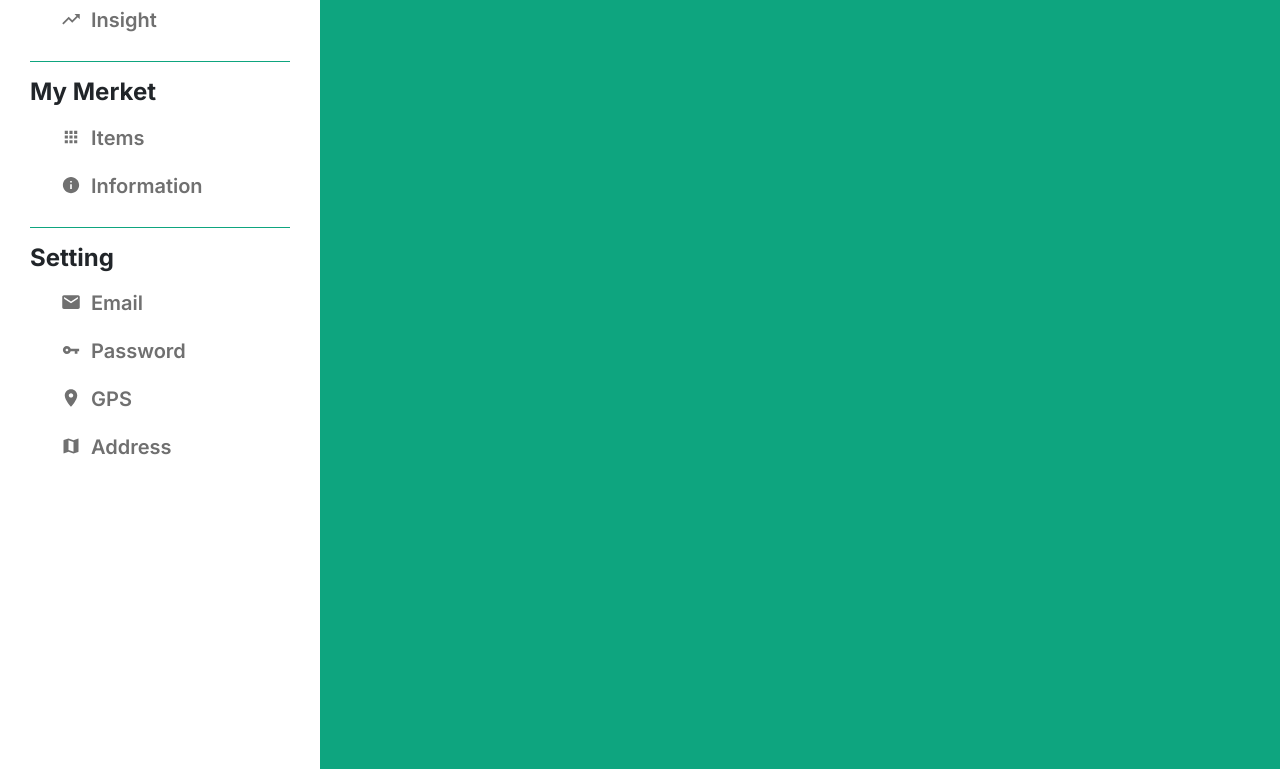
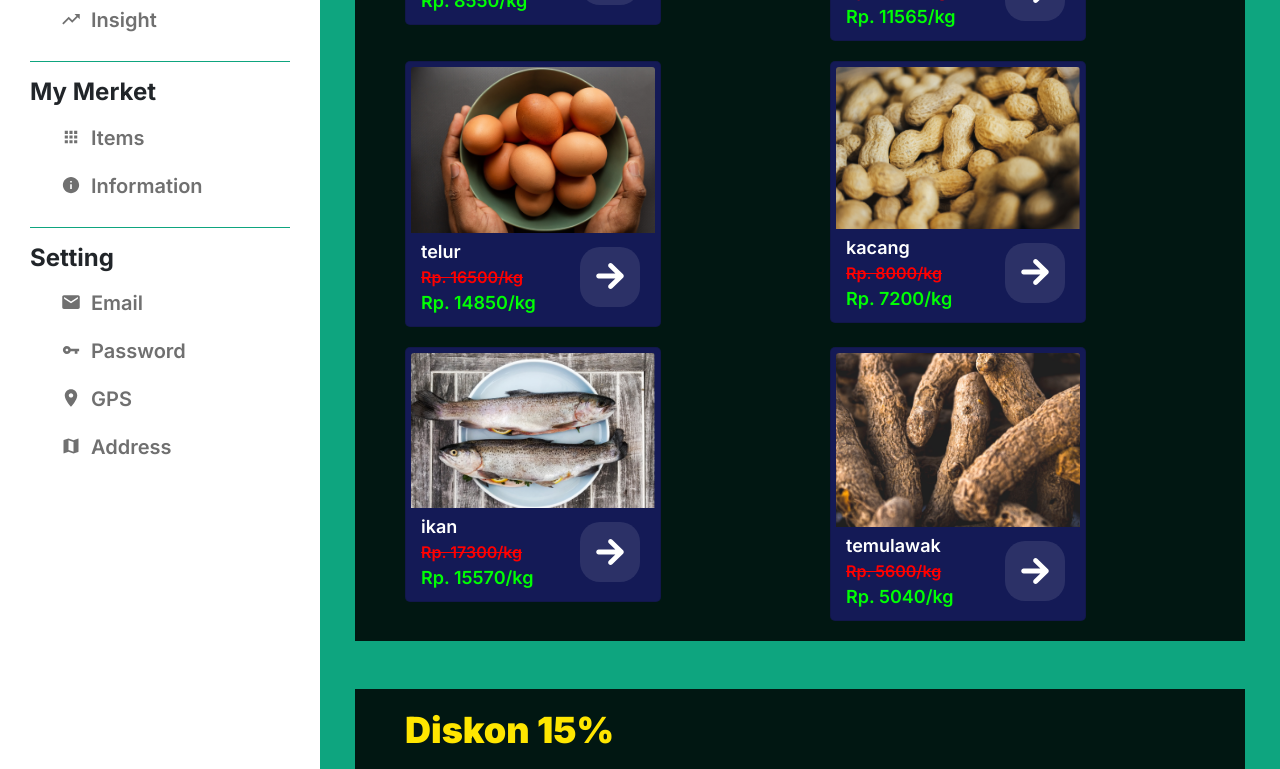
Before and after one commit to Wing-Dimas/Traditional-market.github.io, a plain HTML site: page promo.html in a window 1280 px wide. Shown: the part 511-1280 px from the top of the page. Drawn offline with nearby package versions, Linux system fonts and the light colour scheme.

Commit message:
Menyelesaikan halaman promo

```diff
--- /dev/null
+++ b/assets/css/promo.css
@@ -0,0 +1,76 @@
+section.container {
+  padding: 20px;
+  padding-left: 50px;
+  background-color: #011712;
+}
+.layer .top-title {
+  font-size: 36px;
+  font-weight: 900;
+  color: #ffe600;
+  margin-bottom: 20px;
+}
+
+.layer .card {
+  background-color: #141a56;
+  padding: 5px;
+  border-radius: 5px;
+  margin-top: 20px;
+}
+.layer .card .card-body {
+  display: flex;
+  justify-content: space-between;
+  align-items: center;
+  padding: 5px 10px;
+}
+
+.layer .card .card-body .left {
+  display: flex;
+  flex-direction: column;
+  font-weight: 600;
+}
+
+.layer .card .card-body .left .name {
+  color: #fff;
+  font-size: 18px;
+  margin: 0;
+}
+.layer .card .card-body .left .diskon {
+  color: #ff0000;
+  font-size: 16px;
+  text-decoration: line-through;
+  margin: 0;
+}
+.layer .card .card-body .left .price {
+  color: #00ff03;
+  font-size: 18px;
+  margin: 0;
+}
+
+.layer .card .card-body .right {
+  margin-left: 20px;
+  height: 100%;
+  padding: 5px;
+}
+.layer .card .card-body .right .link {
+  display: flex;
+  justify-content: center;
+  align-items: center;
+  width: 60px;
+  height: 60px;
+  border-radius: 20px;
+  background-color: rgba(255, 255, 255, 0.1);
+  border-right: 1px solid transparent;
+  border-bottom: 1px solid transparent;
+  transition: all ease 0.5s;
+}
+.layer .card .card-body .right .link:hover {
+  box-shadow: 0 25px 45px #00000040;
+  border: 1px solid rgba(255, 255, 255, 0.25);
+  border-right: 1px solid rgba(255, 255, 255, 0.1);
+  border-bottom: 1px solid rgba(255, 255, 255, 0.1);
+  transition: all ease 0.5s;
+}
+.layer .card .card-body .right .link ion-icon {
+  color: white;
+  font-size: 40px;
+}
--- /dev/null
+++ b/assets/js/promo.js
@@ -0,0 +1,96 @@
+data = [
+  {
+    name: "telur",
+    img: "telur.png",
+    price: 16500,
+  },
+  {
+    name: "jahe",
+    img: "jahe.png",
+    price: 9500,
+  },
+  {
+    name: "jamur",
+    img: "jamur.png",
+    price: 12850,
+  },
+  {
+    name: "kacang",
+    img: "kacang.png",
+    price: 8000,
+  },
+  {
+    name: "ikan",
+    img: "ikan.png",
+    price: 17300,
+  },
+  {
+    name: "kunir",
+    img: "kunir.png",
+    price: 7400,
+  },
+  {
+    name: "temulawak",
+    img: "temulawak.png",
+    price: 5600,
+  },
+];
+
+// get items from data
+function getItems(...items) {
+  const el = [];
+  for (let i of items) {
+    for (let j of data) {
+      if (i == j.name) el.push(j);
+    }
+  }
+  return el;
+}
+
+function diskon(val, dis) {
+  return val * (1 - dis / 100);
+}
+
+function createCard(items, dis) {
+  let el = ``;
+  console.log(items);
+  items.forEach((item) => {
+    el += `
+      <div class="col">
+      <div class="card" style="width: 16rem;">
+        <img src="img/promo/${item.img}" class="card-img-top" alt="${item.img}">
+        <div class="card-body">
+          <div class="left">
+            <p class="name">${item.name}</p>
+            <p class="diskon">Rp. ${item.price}/kg</p>
+            <p class="price">Rp. ${diskon(item.price, dis)}/kg</p>
+          </div>
+          <div class="right">
+            <a href="#" class="link">
+              <ion-icon name="arrow-round-forward"></ion-icon>
+            </a>
+          </div>
+        </div>
+      </div>
+    </div>`;
+  });
+  return el;
+}
+// deklarasi
+
+let diskon10 = document.querySelector(".diskon10");
+let diskon15 = document.querySelector(".diskon15");
+
+function fillDiskon10() {
+  let items = getItems("jahe", "jamur", "telur", "kacang", "ikan", "temulawak");
+  let cards = createCard(items, 10);
+  diskon10.innerHTML = cards;
+}
+function fillDiskon15() {
+  let items = getItems("jamur", "jahe", "telur", "ikan", "temulawak", "kunir");
+  let cards = createCard(items, 15);
+  diskon15.innerHTML = cards;
+}
+
+fillDiskon10();
+fillDiskon15();
--- a/promo.html
+++ b/promo.html
@@ -7,8 +7,8 @@
     <link rel="stylesheet" href="assets/css/bootstrap.min.css" />
     <!-- My Style -->
     <link rel="stylesheet" href="assets/css/style.css" />
-    <link rel="stylesheet" href="assets/css/category.css" />
-    <title>Category</title>
+    <link rel="stylesheet" href="assets/css/promo.css" />
+    <title>Promo</title>
 </head>
 <body>
     <!-- HEADER -->
@@ -255,7 +255,16 @@
             </div>
             <!-- end bubble -->
             <!-- body content -->
-            <div class="container layer"></div>
+            <div class="container layer">
+              <section class="container">
+                <h1 class="top-title">Diskon 10%</h1>
+                <div class="row diskon10"></div>
+              </section>
+              <section class="container mt-5">
+                <h1 class="top-title">Diskon 15%</h1>
+                <div class="row diskon15"></div>
+              </section>
+            </div>
             <!-- end body content -->
           </div>
           <!-- end body -->
@@ -269,10 +278,10 @@
     <script src="assets/js/jquery-3.6.0.min.js"></script>
     <script src="assets/js/popper.min.js"></script>
     <script src="assets/js/bootstrap.min.js"></script>
-    <!-- ionicons -->
-    <script src="https://unpkg.com/ionicons@4.5.10-0/dist/ionicons.js"></script>
-
+   <!-- ionicons -->
+   <script src="https://unpkg.com/ionicons@4.5.10-0/dist/ionicons.js"></script>
     <!-- My Script -->
     <script src="assets/js/script.js"></script>
+    <script src="assets/js/promo.js"></script>
 </body>
 </html>
```
Also changed, not shown: popularity.html (+3 -3 lines), img/promo/ikan.png (added), img/promo/jahe.png (added), img/promo/jamur.png (added), img/promo/kacang.png (added), img/promo/kunir.png (added), img/promo/telur.png (added), img/promo/temulawak.png (added).
